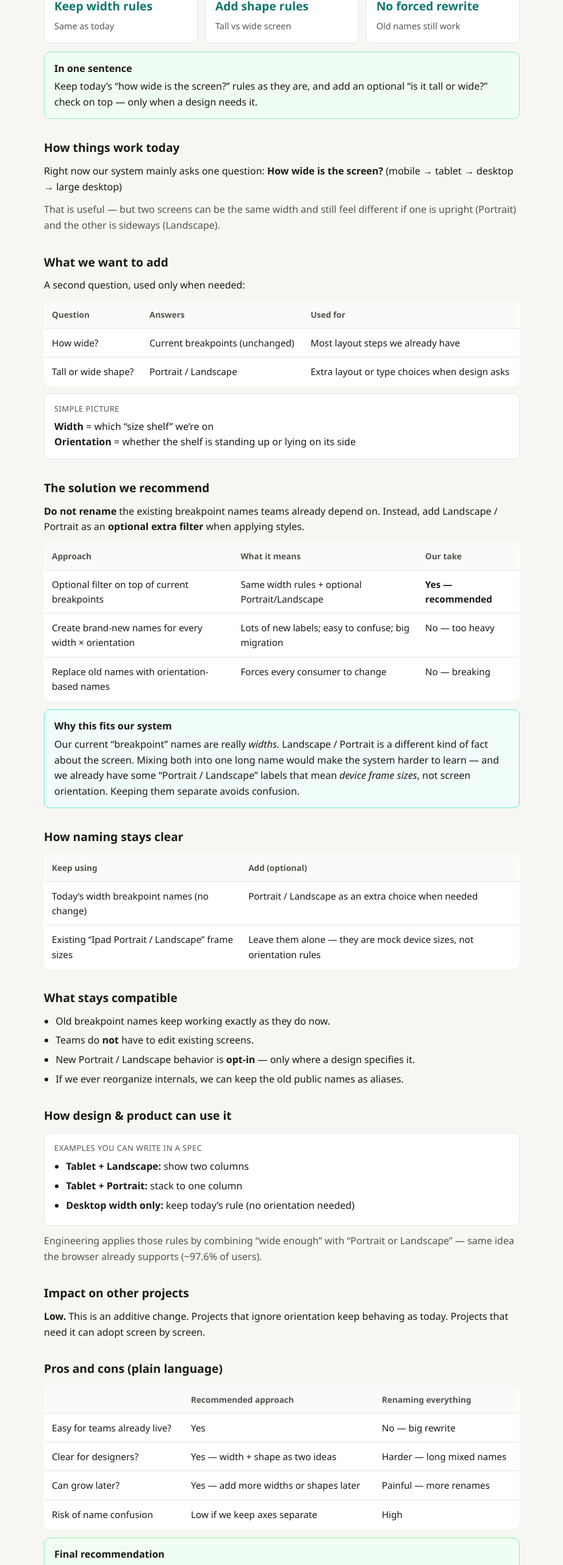
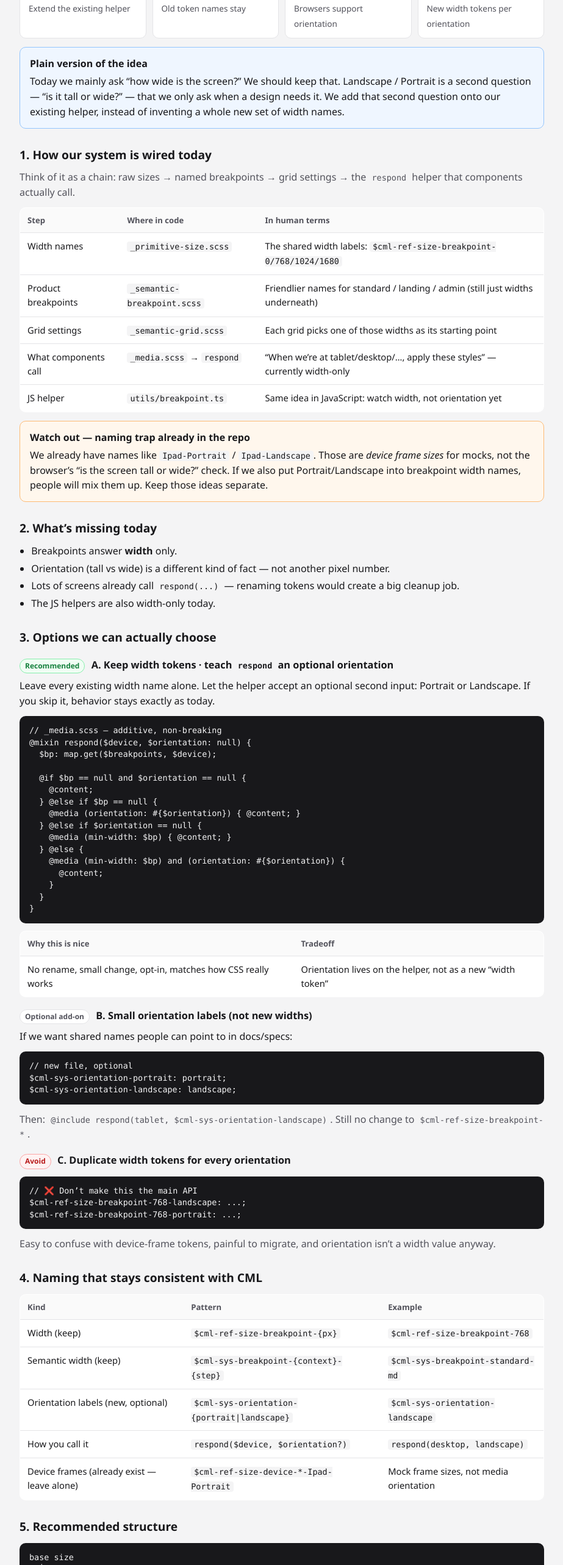
Before and after one commit to arayac2/poc-responsive-orientation-summary, a plain HTML site: page solution.html in a window 1280 px wide. Shown: the part 234-2800 px from the top of the page at 61% size, without its empty margins (178-1101 px from the left). Drawn offline with Linux system fonts and the light colour scheme.

Commit message:
Restore solution page with clearer wording; drop acceptance checklist

```diff
--- a/solution.html
+++ b/solution.html
@@ -3,21 +3,18 @@
 <head>
   <meta charset="utf-8" />
   <meta name="viewport" content="width=device-width, initial-scale=1" />
-  <title>Our recommended solution — Landscape & Portrait</title>
+  <title>POC Solution — Breakpoint × Orientation (CML code)</title>
   <style>
     :root {
-      --bg: #f7f6f3;
-      --surface: #ffffff;
-      --text: #1c1917;
-      --muted: #57534e;
-      --line: #e7e5e4;
-      --accent: #0f766e;
-      --ok-bg: #f0fdf4;
-      --ok-line: #86efac;
-      --warn-bg: #fff7ed;
-      --warn-line: #fdba74;
-      --info-bg: #f0fdfa;
-      --info-line: #5eead4;
+      --bg: #f4f4f5;
+      --surface: #fff;
+      --text: #18181b;
+      --muted: #52525b;
+      --line: #e4e4e7;
+      --accent: #1d4ed8;
+      --ok: #15803d;
+      --warn: #c2410c;
+      --bad: #b91c1c;
     }
     * { box-sizing: border-box; }
     body {
@@ -25,297 +22,402 @@
       font-family: "Segoe UI", "Helvetica Neue", Arial, sans-serif;
       background: var(--bg);
       color: var(--text);
-      line-height: 1.6;
+      line-height: 1.55;
     }
-    main { max-width: 820px; margin: 0 auto; padding: 40px 20px 80px; }
-    h1 { font-size: 1.7rem; margin: 0 0 10px; letter-spacing: -0.02em; }
-    h2 { font-size: 1.2rem; margin: 32px 0 10px; }
+    .banner {
+      background: #fff7ed;
+      border-bottom: 1px solid #fdba74;
+      padding: 10px 20px;
+      font-size: 0.9rem;
+      color: #9a3412;
+      text-align: center;
+    }
+    main { max-width: 900px; margin: 0 auto; padding: 32px 20px 80px; }
+    h1 { font-size: 1.7rem; margin: 0 0 8px; letter-spacing: -0.02em; }
+    h2 { font-size: 1.2rem; margin: 28px 0 10px; }
+    h3 { font-size: 1.02rem; margin: 18px 0 8px; }
     p { margin: 0 0 12px; }
     .muted { color: var(--muted); }
-    .lead { color: var(--muted); font-size: 1.05rem; margin-bottom: 22px; }
+    .lead { color: var(--muted); font-size: 1.05rem; margin-bottom: 20px; }
     a { color: var(--accent); }
-    .nav { font-size: 0.9rem; margin-bottom: 22px; }
     .stats {
       display: grid;
-      grid-template-columns: repeat(auto-fit, minmax(160px, 1fr));
-      gap: 12px;
-      margin: 16px 0 8px;
+      grid-template-columns: repeat(auto-fit, minmax(150px, 1fr));
+      gap: 10px; margin: 14px 0;
     }
     .stat {
       background: var(--surface);
       border: 1px solid var(--line);
       border-radius: 10px;
-      padding: 14px 16px;
+      padding: 12px 14px;
     }
-    .stat strong {
-      display: block;
-      font-size: 1.2rem;
-      color: var(--accent);
-      margin-bottom: 4px;
-    }
-    .stat span { font-size: 0.9rem; color: var(--muted); }
+    .stat strong { display: block; font-size: 1.1rem; margin-bottom: 2px; }
+    .stat span { font-size: 0.85rem; color: var(--muted); }
+    .stat.ok strong { color: var(--ok); }
+    .stat.warn strong { color: var(--warn); }
     table {
-      width: 100%;
-      border-collapse: collapse;
-      background: var(--surface);
-      border: 1px solid var(--line);
-      border-radius: 10px;
-      overflow: hidden;
-      font-size: 0.95rem;
-      margin: 12px 0;
+      width: 100%; border-collapse: collapse; background: var(--surface);
+      border: 1px solid var(--line); border-radius: 10px; overflow: hidden;
+      font-size: 0.92rem; margin: 12px 0;
     }
     th, td {
-      text-align: left;
-      padding: 11px 12px;
-      border-bottom: 1px solid var(--line);
-      vertical-align: top;
+      text-align: left; padding: 10px 12px;
+      border-bottom: 1px solid var(--line); vertical-align: top;
     }
-    th { background: #fafaf9; color: var(--muted); font-weight: 600; font-size: 0.85rem; }
+    th { background: #fafafa; color: var(--muted); font-size: 0.82rem; }
     tr:last-child td { border-bottom: none; }
+    code, pre {
+      font-family: ui-monospace, SFMono-Regular, Menlo, Consolas, monospace;
+      font-size: 0.84rem;
+    }
+    code {
+      background: #f4f4f5;
+      padding: 1px 5px;
+      border-radius: 4px;
+    }
+    pre {
+      background: #18181b;
+      color: #f4f4f5;
+      padding: 14px 16px;
+      border-radius: 10px;
+      overflow-x: auto;
+      margin: 12px 0;
+      line-height: 1.45;
+    }
     .callout {
-      border-radius: 10px;
-      padding: 14px 16px;
-      margin: 14px 0;
-      border: 1px solid;
+      border-radius: 10px; padding: 14px 16px; margin: 14px 0;
+      border: 1px solid; background: #fff;
     }
+    .callout.ok { border-color: #86efac; background: #f0fdf4; }
+    .callout.warn { border-color: #fdba74; background: #fff7ed; }
+    .callout.info { border-color: #93c5fd; background: #eff6ff; }
     .callout strong { display: block; margin-bottom: 4px; }
-    .callout.ok { background: var(--ok-bg); border-color: var(--ok-line); }
-    .callout.warn { background: var(--warn-bg); border-color: var(--warn-line); }
-    .callout.info { background: var(--info-bg); border-color: var(--info-line); }
-    .example {
-      background: var(--surface);
-      border: 1px solid var(--line);
-      border-radius: 10px;
-      padding: 14px 16px;
-      margin: 12px 0;
+    .pill {
+      display: inline-block; font-size: 0.75rem; font-weight: 600;
+      padding: 2px 8px; border-radius: 999px; border: 1px solid var(--line);
+      margin-right: 6px; background: #fff; color: var(--muted);
     }
-    .example .label {
-      font-size: 0.8rem;
-      color: var(--muted);
-      text-transform: uppercase;
-      letter-spacing: 0.04em;
-      margin-bottom: 6px;
-    }
-    ul { padding-left: 1.2rem; margin: 8px 0 12px; }
-    li { margin: 6px 0; }
-    hr { border: none; border-top: 1px solid var(--line); margin: 36px 0; }
-    footer { margin-top: 40px; font-size: 0.85rem; color: var(--muted); }
+    .pill.rec { border-color: #86efac; color: var(--ok); background: #f0fdf4; }
+    .pill.avoid { border-color: #fca5a5; color: var(--bad); background: #fef2f2; }
+    ul.check { padding-left: 1.2rem; margin: 8px 0 0; }
+    ul.check li { margin: 4px 0; }
+    footer { margin-top: 36px; font-size: 0.85rem; color: var(--muted); }
   </style>
 </head>
 <body>
   <main>
-    <p class="nav">
-      <a href="./">← Designer overview</a>
+    <p class="muted" style="margin:0 0 16px;font-size:0.9rem">
+      <a href="./">Designer summary</a>
+      <span> · </span>
+      <span>Engineering solution (this page)</span>
     </p>
-
-    <h1>Our recommended solution</h1>
+    <h1>Real solution — Breakpoint × Orientation in CML</h1>
     <p class="lead">
-      How we can support <strong>Landscape</strong> and <strong>Portrait</strong>
-      in our design system — without breaking anything teams already use.
+      Based on how chameleon-design works today. We want Landscape / Portrait
+      support, without forcing anyone to rewrite existing screens.
     </p>
 
     <div class="stats">
-      <div class="stat"><strong>Keep width rules</strong><span>Same as today</span></div>
-      <div class="stat"><strong>Add shape rules</strong><span>Tall vs wide screen</span></div>
-      <div class="stat"><strong>No forced rewrite</strong><span>Old names still work</span></div>
+      <div class="stat ok"><strong>Recommend</strong><span>Extend the existing helper</span></div>
+      <div class="stat ok"><strong>No rename</strong><span>Old token names stay</span></div>
+      <div class="stat"><strong>~97.6%</strong><span>Browsers support orientation</span></div>
+      <div class="stat warn"><strong>Avoid</strong><span>New width tokens per orientation</span></div>
     </div>
 
-    <div class="callout ok">
-      <strong>In one sentence</strong>
-      Keep today’s “how wide is the screen?” rules as they are, and add an
-      optional “is it tall or wide?” check on top — only when a design needs it.
+    <div class="callout info">
+      <strong>Plain version of the idea</strong>
+      Today we mainly ask “how wide is the screen?” We should keep that.
+      Landscape / Portrait is a second question — “is it tall or wide?” —
+      that we only ask when a design needs it. We add that second question
+      onto our existing helper, instead of inventing a whole new set of width names.
     </div>
 
-    <h2>How things work today</h2>
-    <p>
-      Right now our system mainly asks one question:
-      <strong>How wide is the screen?</strong>
-      (mobile → tablet → desktop → large desktop)
+    <h2>1. How our system is wired today</h2>
+    <p class="muted">
+      Think of it as a chain: raw sizes → named breakpoints → grid settings →
+      the <code>respond</code> helper that components actually call.
     </p>
-    <p class="muted">
-      That is useful — but two screens can be the same width and still feel
-      different if one is upright (Portrait) and the other is sideways (Landscape).
-    </p>
-
-    <h2>What we want to add</h2>
-    <p>A second question, used only when needed:</p>
     <table>
       <thead>
-        <tr><th>Question</th><th>Answers</th><th>Used for</th></tr>
+        <tr><th>Step</th><th>Where in code</th><th>In human terms</th></tr>
       </thead>
       <tbody>
         <tr>
-          <td>How wide?</td>
-          <td>Current breakpoints (unchanged)</td>
-          <td>Most layout steps we already have</td>
+          <td>Width names</td>
+          <td><code>_primitive-size.scss</code></td>
+          <td>
+            The shared width labels:
+            <code>$cml-ref-size-breakpoint-0/768/1024/1680</code>
+          </td>
         </tr>
         <tr>
-          <td>Tall or wide shape?</td>
-          <td>Portrait / Landscape</td>
-          <td>Extra layout or type choices when design asks</td>
+          <td>Product breakpoints</td>
+          <td><code>_semantic-breakpoint.scss</code></td>
+          <td>
+            Friendlier names for standard / landing / admin
+            (still just widths underneath)
+          </td>
+        </tr>
+        <tr>
+          <td>Grid settings</td>
+          <td><code>_semantic-grid.scss</code></td>
+          <td>Each grid picks one of those widths as its starting point</td>
+        </tr>
+        <tr>
+          <td>What components call</td>
+          <td><code>_media.scss</code> → <code>respond</code></td>
+          <td>
+            “When we’re at tablet/desktop/…, apply these styles” —
+            currently width-only
+          </td>
+        </tr>
+        <tr>
+          <td>JS helper</td>
+          <td><code>utils/breakpoint.ts</code></td>
+          <td>Same idea in JavaScript: watch width, not orientation yet</td>
         </tr>
       </tbody>
     </table>
 
-    <div class="example">
-      <div class="label">Simple picture</div>
-      <p style="margin:0">
-        <strong>Width</strong> = which “size shelf” we’re on<br />
-        <strong>Orientation</strong> = whether the shelf is standing up or lying on its side
-      </p>
+    <div class="callout warn">
+      <strong>Watch out — naming trap already in the repo</strong>
+      We already have names like <code>Ipad-Portrait</code> / <code>Ipad-Landscape</code>.
+      Those are <em>device frame sizes</em> for mocks, not the browser’s
+      “is the screen tall or wide?” check. If we also put Portrait/Landscape
+      into breakpoint width names, people will mix them up. Keep those ideas separate.
     </div>
 
-    <h2>The solution we recommend</h2>
+    <h2>2. What’s missing today</h2>
+    <ul class="check">
+      <li>Breakpoints answer <strong>width</strong> only.</li>
+      <li>Orientation (tall vs wide) is a different kind of fact — not another pixel number.</li>
+      <li>Lots of screens already call <code>respond(...)</code> — renaming tokens would create a big cleanup job.</li>
+      <li>The JS helpers are also width-only today.</li>
+    </ul>
+
+    <h2>3. Options we can actually choose</h2>
+
+    <h3>
+      <span class="pill rec">Recommended</span>
+      A. Keep width tokens · teach <code>respond</code> an optional orientation
+    </h3>
     <p>
-      <strong>Do not rename</strong> the existing breakpoint names teams already
-      depend on. Instead, add Landscape / Portrait as an <strong>optional extra filter</strong>
-      when applying styles.
+      Leave every existing width name alone. Let the helper accept an optional
+      second input: Portrait or Landscape. If you skip it, behavior stays exactly
+      as today.
     </p>
+<pre>// _media.scss — additive, non-breaking
+@mixin respond($device, $orientation: null) {
+  $bp: map.get($breakpoints, $device);
+
+  @if $bp == null and $orientation == null {
+    @content;
+  } @else if $bp == null {
+    @media (orientation: #{$orientation}) { @content; }
+  } @else if $orientation == null {
+    @media (min-width: $bp) { @content; }
+  } @else {
+    @media (min-width: $bp) and (orientation: #{$orientation}) {
+      @content;
+    }
+  }
+}</pre>
     <table>
-      <thead>
-        <tr><th>Approach</th><th>What it means</th><th>Our take</th></tr>
-      </thead>
+      <thead><tr><th>Why this is nice</th><th>Tradeoff</th></tr></thead>
       <tbody>
         <tr>
-          <td>Optional filter on top of current breakpoints</td>
-          <td>Same width rules + optional Portrait/Landscape</td>
-          <td><strong>Yes — recommended</strong></td>
-        </tr>
-        <tr>
-          <td>Create brand-new names for every width × orientation</td>
-          <td>Lots of new labels; easy to confuse; big migration</td>
-          <td>No — too heavy</td>
-        </tr>
-        <tr>
-          <td>Replace old names with orientation-based names</td>
-          <td>Forces every consumer to change</td>
-          <td>No — breaking</td>
+          <td>No rename, small change, opt-in, matches how CSS really works</td>
+          <td>Orientation lives on the helper, not as a new “width token”</td>
         </tr>
       </tbody>
     </table>
 
-    <div class="callout info">
-      <strong>Why this fits our system</strong>
-      Our current “breakpoint” names are really <em>widths</em>.
-      Landscape / Portrait is a different kind of fact about the screen.
-      Mixing both into one long name would make the system harder to learn —
-      and we already have some “Portrait / Landscape” labels that mean
-      <em>device frame sizes</em>, not screen orientation. Keeping them separate avoids confusion.
-    </div>
+    <h3>
+      <span class="pill">Optional add-on</span>
+      B. Small orientation labels (not new widths)
+    </h3>
+    <p>
+      If we want shared names people can point to in docs/specs:
+    </p>
+<pre>// new file, optional
+$cml-sys-orientation-portrait: portrait;
+$cml-sys-orientation-landscape: landscape;</pre>
+    <p class="muted">
+      Then: <code>@include respond(tablet, $cml-sys-orientation-landscape)</code>.
+      Still no change to <code>$cml-ref-size-breakpoint-*</code>.
+    </p>
 
-    <h2>How naming stays clear</h2>
+    <h3>
+      <span class="pill avoid">Avoid</span>
+      C. Duplicate width tokens for every orientation
+    </h3>
+<pre>// ❌ Don’t make this the main API
+$cml-ref-size-breakpoint-768-landscape: ...;
+$cml-ref-size-breakpoint-768-portrait: ...;</pre>
+    <p class="muted">
+      Easy to confuse with device-frame tokens, painful to migrate, and orientation
+      isn’t a width value anyway.
+    </p>
+
+    <h2>4. Naming that stays consistent with CML</h2>
     <table>
-      <thead>
-        <tr><th>Keep using</th><th>Add (optional)</th></tr>
-      </thead>
+      <thead><tr><th>Kind</th><th>Pattern</th><th>Example</th></tr></thead>
       <tbody>
         <tr>
-          <td>Today’s width breakpoint names (no change)</td>
-          <td>Portrait / Landscape as an extra choice when needed</td>
+          <td>Width (keep)</td>
+          <td><code>$cml-ref-size-breakpoint-&#123;px&#125;</code></td>
+          <td><code>$cml-ref-size-breakpoint-768</code></td>
         </tr>
         <tr>
-          <td>Existing “Ipad Portrait / Landscape” frame sizes</td>
-          <td>Leave them alone — they are mock device sizes, not orientation rules</td>
+          <td>Semantic width (keep)</td>
+          <td><code>$cml-sys-breakpoint-&#123;context&#125;-&#123;step&#125;</code></td>
+          <td><code>$cml-sys-breakpoint-standard-md</code></td>
+        </tr>
+        <tr>
+          <td>Orientation labels (new, optional)</td>
+          <td><code>$cml-sys-orientation-&#123;portrait|landscape&#125;</code></td>
+          <td><code>$cml-sys-orientation-landscape</code></td>
+        </tr>
+        <tr>
+          <td>How you call it</td>
+          <td><code>respond($device, $orientation?)</code></td>
+          <td><code>respond(desktop, landscape)</code></td>
+        </tr>
+        <tr>
+          <td>Device frames (already exist — leave alone)</td>
+          <td><code>$cml-ref-size-device-*-Ipad-Portrait</code></td>
+          <td>Mock frame sizes, not media orientation</td>
         </tr>
       </tbody>
     </table>
 
-    <h2>What stays compatible</h2>
-    <ul>
-      <li>Old breakpoint names keep working exactly as they do now.</li>
-      <li>Teams do <strong>not</strong> have to edit existing screens.</li>
-      <li>New Portrait / Landscape behavior is <strong>opt-in</strong> — only where a design specifies it.</li>
-      <li>If we ever reorganize internals, we can keep the old public names as aliases.</li>
-    </ul>
-
-    <h2>How design &amp; product can use it</h2>
-    <div class="example">
-      <div class="label">Examples you can write in a spec</div>
-      <ul style="margin-bottom:0">
-        <li><strong>Tablet + Landscape:</strong> show two columns</li>
-        <li><strong>Tablet + Portrait:</strong> stack to one column</li>
-        <li><strong>Desktop width only:</strong> keep today’s rule (no orientation needed)</li>
-      </ul>
-    </div>
-    <p class="muted">
-      Engineering applies those rules by combining “wide enough” with
-      “Portrait or Landscape” — same idea the browser already supports (~97.6% of users).
+    <h2>5. Recommended structure</h2>
+    <pre>base size
+  └─ ref size breakpoint (width only)     ← keep public names
+       └─ sys breakpoint / grid maps      ← keep
+            └─ respond($device, $orientation?)   ← add the new question here
+                 └─ CSS: (min-width) + optional (orientation)</pre>
+    <p>
+      <strong>Default:</strong> don’t pass orientation → same as today.<br />
+      <strong>When design needs it:</strong> pass <code>portrait</code> or <code>landscape</code>.
     </p>
 
-    <h2>Impact on other projects</h2>
-    <p>
-      <strong>Low.</strong> This is an additive change. Projects that ignore orientation
-      keep behaving as today. Projects that need it can adopt screen by screen.
-    </p>
-
-    <h2>Pros and cons (plain language)</h2>
+    <h2>6. Backward compatibility</h2>
     <table>
-      <thead>
-        <tr><th></th><th>Recommended approach</th><th>Renaming everything</th></tr>
-      </thead>
+      <thead><tr><th>What people use today</th><th>Do we break it?</th><th>How we protect it</th></tr></thead>
       <tbody>
         <tr>
-          <td>Easy for teams already live?</td>
-          <td>Yes</td>
-          <td>No — big rewrite</td>
+          <td><code>$cml-ref-size-breakpoint-*</code></td>
+          <td>No</td>
+          <td>Leave names as-is</td>
         </tr>
         <tr>
-          <td>Clear for designers?</td>
-          <td>Yes — width + shape as two ideas</td>
-          <td>Harder — long mixed names</td>
+          <td><code>$cml-sys-breakpoint-*</code></td>
+          <td>No</td>
+          <td>Leave names as-is</td>
         </tr>
         <tr>
-          <td>Can grow later?</td>
-          <td>Yes — add more widths or shapes later</td>
-          <td>Painful — more renames</td>
+          <td><code>@include respond(tablet)</code></td>
+          <td>No</td>
+          <td>Second argument defaults to “not set”</td>
         </tr>
         <tr>
-          <td>Risk of name confusion</td>
-          <td>Low if we keep axes separate</td>
-          <td>High</td>
+          <td>New orientation styles</td>
+          <td>Opt-in only</td>
+          <td><code>@include respond(tablet, landscape) { ... }</code></td>
+        </tr>
+        <tr>
+          <td><code>breakpoint.ts</code></td>
+          <td>Additive later</td>
+          <td>Optional helper that also checks orientation</td>
+        </tr>
+      </tbody>
+    </table>
+    <div class="callout ok">
+      <strong>Impact on consumer projects</strong>
+      Low. Existing code keeps working. Teams only touch screens where design
+      explicitly asks for Portrait / Landscape behavior.
+    </div>
+
+    <h2>7. What a POC would touch</h2>
+    <table>
+      <thead><tr><th>File</th><th>What we’d try</th></tr></thead>
+      <tbody>
+        <tr>
+          <td><code>src/scss/functions/_media.scss</code></td>
+          <td>Add optional orientation to <code>respond</code></td>
+        </tr>
+        <tr>
+          <td><code>_semantic-orientation.scss</code> (new, optional)</td>
+          <td>Shared portrait / landscape labels</td>
+        </tr>
+        <tr>
+          <td>One sample component</td>
+          <td>Prove old width-only calls still work, and new combo works</td>
+        </tr>
+        <tr>
+          <td><code>utils/breakpoint.ts</code> (optional follow-up)</td>
+          <td>Same idea in JS when a component needs it</td>
         </tr>
       </tbody>
     </table>
 
-    <div class="callout ok">
-      <strong>Final recommendation</strong>
-      Keep today’s width breakpoints. Add Landscape / Portrait as an optional
-      second check. No forced migration. Use it when a layout truly needs
-      different behavior for tall vs wide screens.
+    <h2>8. Examples for developers</h2>
+<pre>// Today — still valid
+@include respond(tablet) {
+  .card { display: grid; grid-template-columns: 1fr 1fr; }
+}
+
+// Orientation only
+@include respond(mobile, portrait) {
+  .hero { flex-direction: column; }
+}
+
+// Width + orientation together
+@include respond(tablet, landscape) {
+  .nav { display: flex; flex-direction: row; }
+}</pre>
+
+<pre>// What the browser sees
+@media (min-width: 768px) and (orientation: landscape) { ... }</pre>
+
+    <h2>9. Do width and orientation work together?</h2>
+    <p>
+      Yes. The browser can require both: “wide enough <strong>and</strong> landscape.”
+      Width tokens still feed the width part; orientation is the extra condition.
+    </p>
+
+    <h2>10. Pros / cons / recommendation</h2>
+    <table>
+      <thead><tr><th>Option</th><th>Compat</th><th>Verdict</th></tr></thead>
+      <tbody>
+        <tr>
+          <td>A. Extend <code>respond</code> (+ optional orientation labels)</td>
+          <td>Full</td>
+          <td><strong>Do this</strong></td>
+        </tr>
+        <tr>
+          <td>B. Parallel width tokens per orientation</td>
+          <td>Heavy aliases</td>
+          <td>Not as the main API</td>
+        </tr>
+        <tr>
+          <td>C. Rename tokens to include orientation</td>
+          <td>Breaking</td>
+          <td>No</td>
+        </tr>
+      </tbody>
+    </table>
+    <div class="callout info">
+      <strong>Recommendation</strong>
+      Keep <code>$cml-ref-size-breakpoint-*</code> as the public width names.
+      Add orientation as an optional second question on <code>respond</code>.
+      Optionally add <code>$cml-sys-orientation-*</code> labels for clarity.
+      Mirror in JS helpers later if components need it.
     </div>
 
-    <h2>What’s done vs next</h2>
-    <table>
-      <thead>
-        <tr><th>Item</th><th>Status</th></tr>
-      </thead>
-      <tbody>
-        <tr><td>Understand limits of current setup</td><td>Done</td></tr>
-        <tr><td>Find a way to add Portrait/Landscape safely</td><td>Done</td></tr>
-        <tr><td>Agree naming that won’t clash</td><td>Done</td></tr>
-        <tr><td>Keep old names working</td><td>Done (by design)</td></tr>
-        <tr><td>Pros / cons + recommendation</td><td>Done</td></tr>
-        <tr><td>Usage examples for design &amp; product</td><td>Done</td></tr>
-        <tr><td>Build a small working trial in the codebase</td><td>Next</td></tr>
-        <tr><td>Verify width + orientation together in a real screen</td><td>Next</td></tr>
-      </tbody>
-    </table>
-
-    <div class="callout warn">
-      <strong>Next step</strong>
-      Engineering tries this on one sample screen to prove:
-      old width-only rules still work, and new Portrait/Landscape rules apply only where we ask.
-    </div>
-
-    <hr />
-
-    <p class="muted">
-      Want the browser / pointer / OS discussion?
-      See the <a href="./">designer overview</a>.
-    </p>
-
     <footer>
-      CML responsive orientation — solution summary for non-technical readers
+      Based on chameleon-design · companion to designer Landscape/Portrait summary
     </footer>
   </main>
 </body>
```
